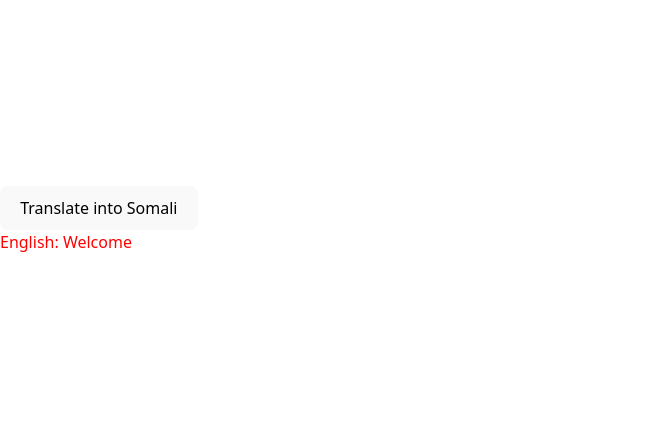
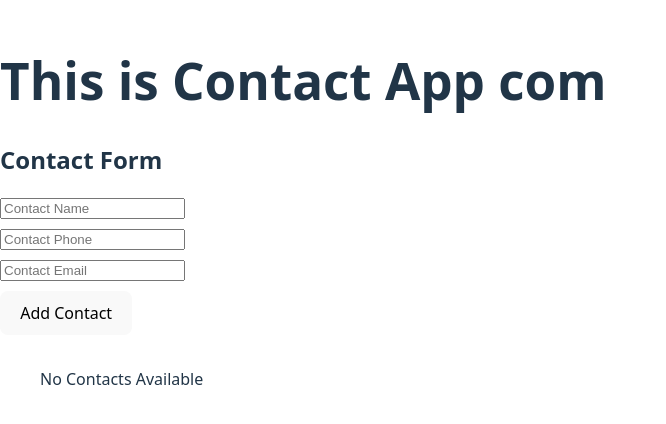
Before and after one commit to Mohmett/React-Challenges, a React (Vite) app: page / in a window 1280 px wide. Shown: the part 180-604 px from the top of the page, without its empty margins (0-666 px from the left). Built offline with nearby package versions, Linux system fonts and the light colour scheme.

Commit message:
Exerise 18

```diff
--- a/src/App.jsx
+++ b/src/App.jsx
@@ -12,8 +12,10 @@ import UserList from "./userList";
 import LoginForm from "./LoginForm";
 import Counting from "./Counting";
 import Counter from "./Counter";
-import LanguageContext from "./LanguageContext";
-import Language from "./Language";
+// import LanguageContext from "./LanguageContext";
+// import Language from "./Language";
+import { ContactApp } from './Contact App/ContactApp'
+
 
 function App() {
 
@@ -45,12 +47,16 @@ function App() {
       {/* <LoginForm></LoginForm> */}
       {/* <Counting></Counting> */}
       {/* <Counter></Counter> */}
-            <LanguageContext.Provider value={language}>
+            {/* <LanguageContext.Provider value={language}>
         <button onClick={handdleTranslate}>
           Translate into {language.name === "en" ? "Somali" : "English"}
         </button>
         <Language></Language>
-      </LanguageContext.Provider>
+      </LanguageContext.Provider> */}
+      <ContactApp></ContactApp>
+
+
+
     </>
   );
 }
--- /dev/null
+++ b/src/Contact App/ConatctItem.jsx
@@ -0,0 +1,98 @@
+import React, { useContext, useState } from "react";
+import ContactContext from "./ContactContext";
+
+export const ContactItem = ({ contact }) => {
+  const { dispatch } = useContext(ContactContext);
+
+  const [isEditing, setIsEditing] = useState(false);
+
+  const [editedContact, setEditedContact] = useState({
+    name: contact.name,
+    phone: contact.phone,
+    email: contact.email,
+  });
+
+  const style1 = {
+    display: "flex",
+    flexDirection: "column",
+    gap: "10px",
+  };
+
+  const style2 = {
+    display: "flex",
+    gap: "5px",
+  };
+
+  const handleSave = () => {
+    dispatch({
+      type: "edit",
+      payload: {
+        id: contact.id,
+        ...editedContact,
+      },
+    });
+
+    setIsEditing(false);
+  };
+
+  return (
+    <li style={style1}>
+      {isEditing ? (
+        <>
+          <input
+            value={editedContact.name}
+            onChange={(e) =>
+              setEditedContact({ ...editedContact, name: e.target.value })
+            }
+          />
+          <input
+            value={editedContact.phone}
+            onChange={(e) =>
+              setEditedContact({ ...editedContact, phone: e.target.value })
+            }
+          />
+          <input
+            value={editedContact.email}
+            onChange={(e) =>
+              setEditedContact({ ...editedContact, email: e.target.value })
+            }
+          />
+
+          <span style={style2}>
+            <button onClick={handleSave}>Save</button>
+            <button onClick={() => setIsEditing(false)}>Cancel</button>
+          </span>
+        </>
+      ) : (
+        <>
+          <span>
+            Name: {contact.name}{" "}
+            <strong>{contact.favorite ? "★" : ""}</strong>
+          </span>
+          <span>Phone: {contact.phone}</span>
+          <span>Email: {contact.email}</span>
+
+          <span style={style2}>
+            <button
+              onClick={() =>
+                dispatch({ type: "favorite", payload: contact.id })
+              }
+            >
+              Favorite
+            </button>
+
+            <button onClick={() => setIsEditing(true)}>Edit</button>
+
+            <button
+              onClick={() =>
+                dispatch({ type: "delete", payload: contact.id })
+              }
+            >
+              Delete
+            </button>
+          </span>
+        </>
+      )}
+    </li>
+  );
+};
--- /dev/null
+++ b/src/Contact App/ContactApp.jsx
@@ -0,0 +1,20 @@
+import { useReducer } from "react";
+import React from "react";
+import ContactContext from "./ContactContext";
+import { ContactForm } from "./ContactForm";
+import { ContactList } from "./ContactList";
+import { reducer,initialState } from "./reducer";
+
+export const ContactApp = () => {
+
+    const [state,dispatch]=useReducer(reducer,initialState)
+  return (
+    <div>
+      <ContactContext.Provider value={{state,dispatch}}>
+        <h1>This is Contact App com</h1>
+        <ContactForm></ContactForm>
+        <ContactList></ContactList>
+      </ContactContext.Provider>
+    </div>
+  );
+};
--- /dev/null
+++ b/src/Contact App/ContactContext.jsx
@@ -0,0 +1,5 @@
+import { createContext } from "react";
+
+const ContactContext=createContext()
+
+export default ContactContext;
--- /dev/null
+++ b/src/Contact App/ContactForm.jsx
@@ -0,0 +1,45 @@
+import React from "react";
+
+import { initialState, reducer } from "./reducer";
+import { useContext,useState } from "react";
+import ContactContext from "./ContactContext";
+
+export const ContactForm = () => {
+
+const [name,setName]=useState("")
+const [email,setEmail]=useState("")
+const [phone,setPhone]=useState("")
+const {dispatch}=useContext(ContactContext)
+
+
+
+    const handleAdd=()=>{
+        const newContact={
+            id:crypto.randomUUID(),
+            name:name,
+            phone:phone,
+            email:email,
+            favorite:false
+        }
+        if(newContact.name.trim() && newContact.phone.trim() !== ""){
+        dispatch({type:"add", payload:newContact})
+        setName('');
+        setEmail('');
+        setPhone('');
+        console.log(newContact)
+        }
+
+    }
+
+  return (
+    <div>
+      <h2>Contact Form</h2>
+      <div style={{display:"flex", flexDirection:"column", alignItems:"flex-start", gap:"10px"}}>
+      <input type="text" value={name} placeholder="Contact Name" onChange={(e)=>setName(e.target.value)}/>
+      <input type="number" value={phone} placeholder="Contact Phone" onChange={(e)=>setPhone(e.target.value)} />
+      <input type="email" value={email} placeholder="Contact Email"  onChange={(e)=>setEmail(e.target.value)}/>
+      <button disabled={name && phone ===""} onClick={handleAdd}>Add Contact</button>
+      </div>
+    </div>
+  );
+};
--- /dev/null
+++ b/src/Contact App/ContactList.jsx
@@ -0,0 +1,32 @@
+import React from "react";
+import { useContext } from "react";
+import ContactContext from "./ContactContext";
+import { ContactItem } from "./ConatctItem";
+
+export const ContactList = () => {
+  const { state,dispatch } = useContext(ContactContext);
+
+  const style1={
+    display:"flex",
+    flexDirection: "column",
+    gap:"10px",
+  }
+  const style2={
+    display:"flex",
+    gap:"5px",
+  }
+  return (
+    <div>
+<ol style={style1}>
+  {
+  state.length === 0 ? (
+    <p>No Contacts Available</p>
+  ) : (
+    state.map((contact) => (
+        <ContactItem key={contact.id} contact={contact}></ContactItem>
+    ))
+  )}
+</ol>
+    </div>
+  );
+};
--- /dev/null
+++ b/src/Contact App/reducer.jsx
@@ -0,0 +1,23 @@
+export const initialState = [];
+
+export const reducer = (state, action) => {
+  switch (action.type) {
+    case "add":
+      return [...state, action.payload];
+    case "delete":
+      return state.filter((contact)=>(
+        contact.id !== action.payload
+      ))
+    case "favorite":
+      return state.map((contact) =>
+        contact.id === action.payload ? { ...contact, favorite: !contact.favorite } : contact,
+      );
+          case "edit":
+      return state.map((contact) =>
+        contact.id === action.payload.id
+          ? { ...contact, ...action.payload }
+          : contact
+)
+
+  }
+};
```
Also changed, not shown: src/Contact App/ContactItem.jsx (added, +20 -0 lines).
